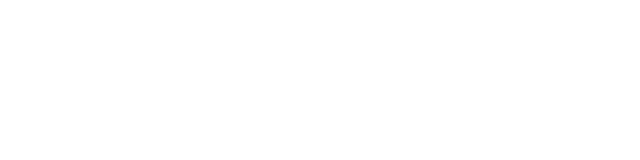
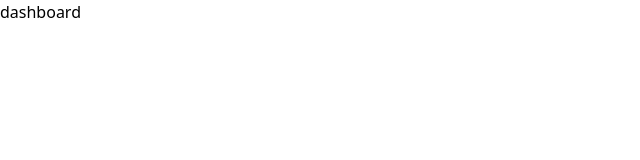
Before and after one commit to pranavmamatha/taskiee, a React (Vite) app in the folder frontend/: page /dashboard in a window 1280 px wide. Shown: the top 160 px of the page, without its empty margins (0-640 px from the left). Built offline with nearby package versions, Linux system fonts and the light colour scheme.

Commit message:
fixed issue in the routes

```diff
--- a/frontend/src/pages/Dashboard.jsx
+++ b/frontend/src/pages/Dashboard.jsx
@@ -1,3 +1,3 @@
 export default function Dashboard() {
-  <div>dashboard</div>;
+  return <div>dashboard</div>;
 }
```
